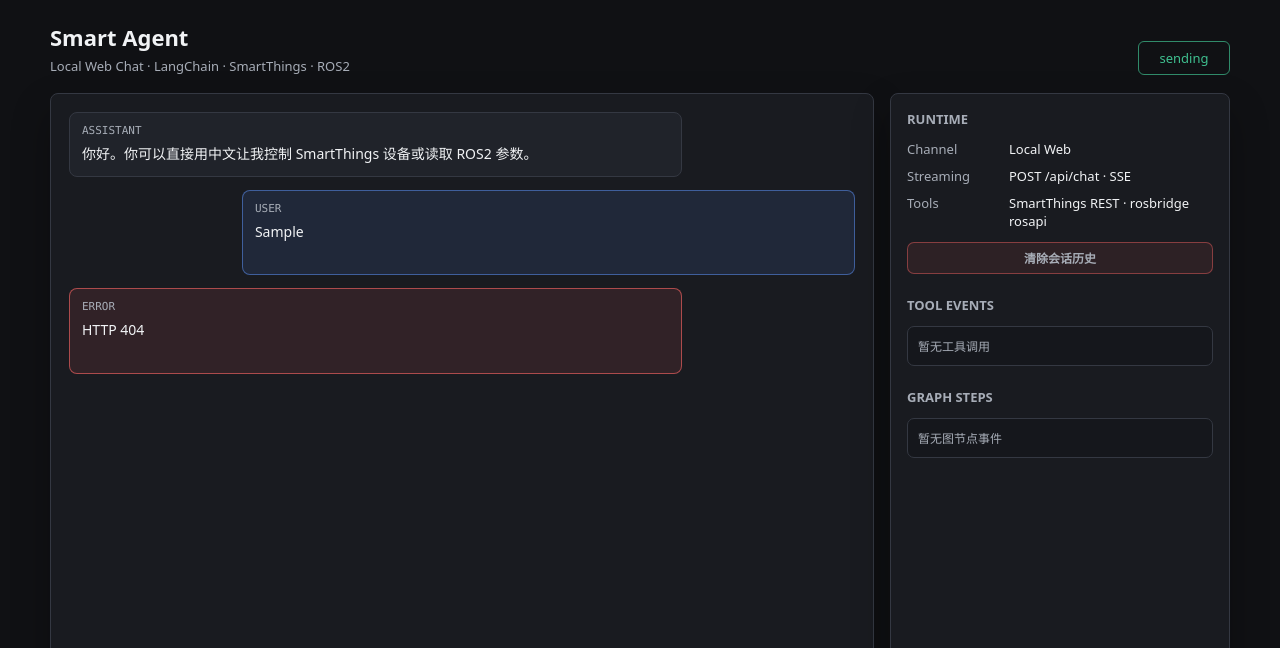
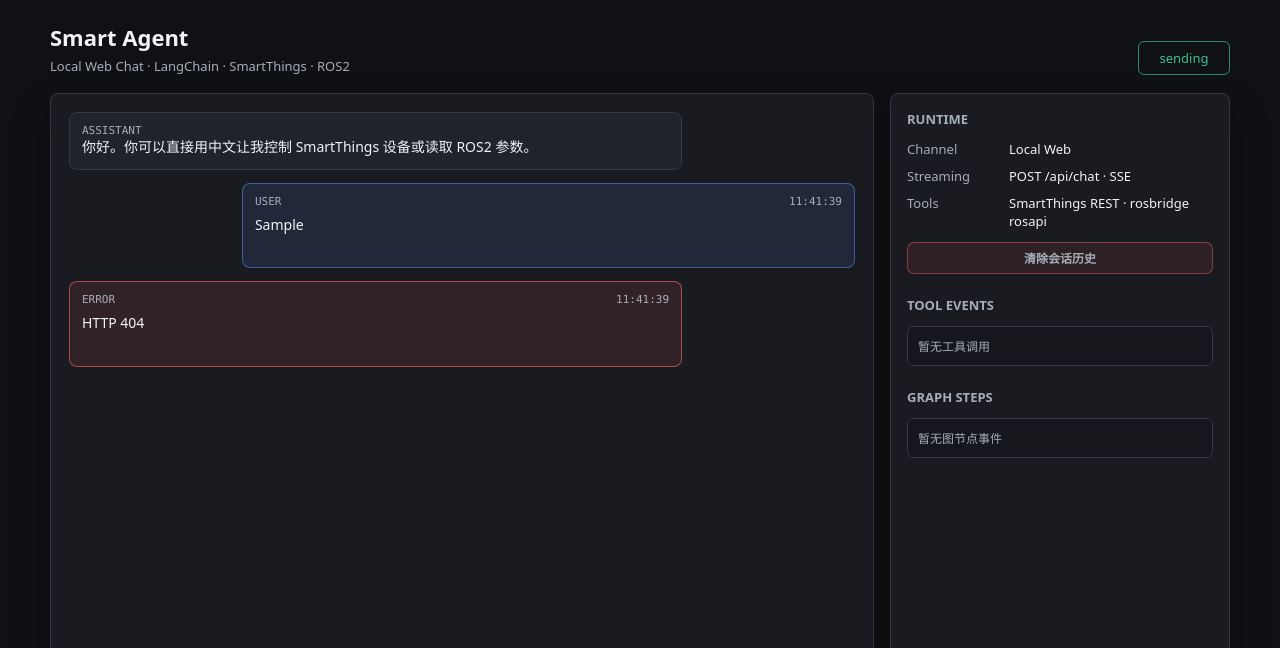
Before and after one commit to Remote2026/smart-agent-langchain-ts, a website: page public/index.html in a window 1280 px wide. Both pictures are taken after typing "Sample" into the empty fields and a click on the button "发送". Shown: the top 648 px of the page. Drawn offline with nearby package versions, Linux system fonts and the light colour scheme; no server answers.

Commit message:
feat: add timestamp to message bubbles
Show HH:MM:SS next to role label in each chat bubble header.

Co-Authored-By: Claude Opus 4.7 <noreply@anthropic.com>

```diff
--- a/public/app.js
+++ b/public/app.js
@@ -261,15 +261,24 @@ function appendMessage(kind, role, content, toolCallId) {
     article.dataset.toolCallId = toolCallId;
   }
 
+  const metaEl = document.createElement("div");
+  metaEl.className = "message-meta";
+
   const roleEl = document.createElement("div");
   roleEl.className = "role";
   roleEl.textContent = role;
+
+  const timeEl = document.createElement("time");
+  timeEl.className = "message-time";
+  timeEl.textContent = new Date().toLocaleTimeString("zh-CN", { hour12: false, hour: "2-digit", minute: "2-digit", second: "2-digit" });
+
+  metaEl.append(roleEl, timeEl);
 
   const contentEl = document.createElement("div");
   contentEl.className = "content";
   contentEl.innerHTML = marked.parse(content);
 
-  article.append(roleEl, contentEl);
+  article.append(metaEl, contentEl);
   messagesEl.append(article);
   messagesEl.scrollTop = messagesEl.scrollHeight;
   return article;
--- a/public/styles.css
+++ b/public/styles.css
@@ -136,12 +136,24 @@ h1 {
   background: rgba(226, 93, 93, 0.12);
 }
 
+.message-meta {
+  display: flex;
+  justify-content: space-between;
+  align-items: baseline;
+  margin-bottom: 7px;
+}
+
 .role {
-  margin-bottom: 7px;
   color: var(--muted);
   font-family: var(--mono);
   font-size: 11px;
   text-transform: uppercase;
+}
+
+.message-time {
+  color: var(--muted);
+  font-family: var(--mono);
+  font-size: 11px;
 }
 
 .content {
```
